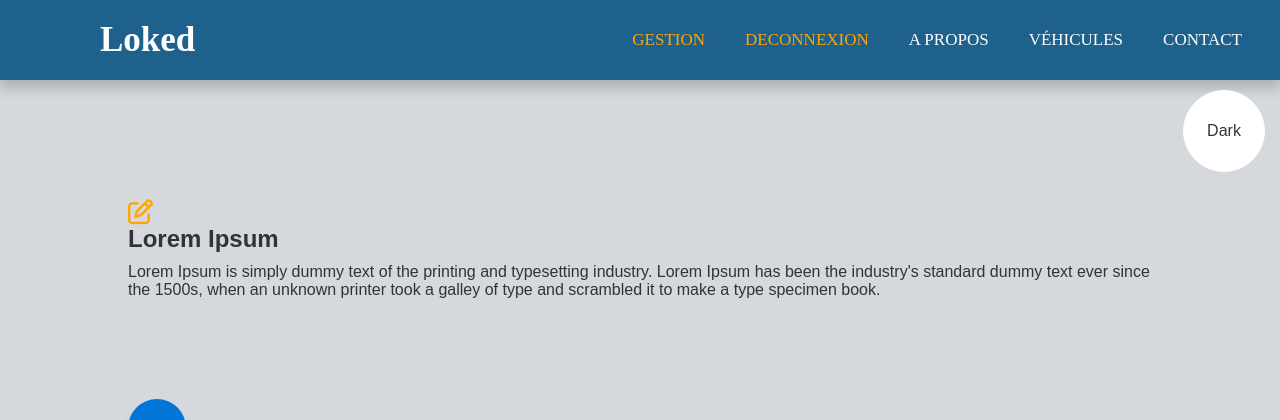
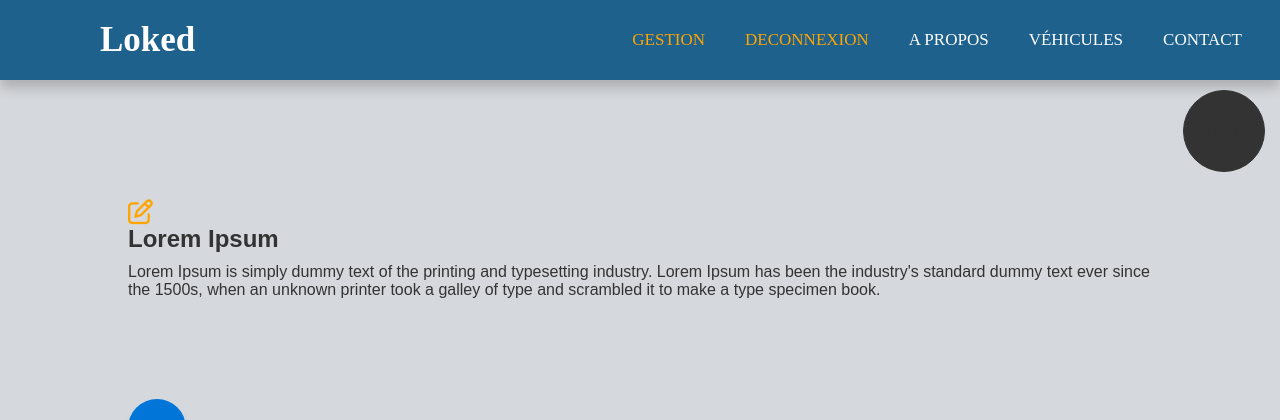
Before and after one commit to olivergrt/olivergrt.github.io, a PHP site: page / in a window 1280 px wide. Shown: the top 420 px of the page. Run offline with PHP 8.4, Linux system fonts and the light colour scheme; some libraries are stand-ins or nearby versions.

Commit message:
Update styles.css

```diff
--- a/css/styles.css
+++ b/css/styles.css
@@ -354,9 +354,9 @@ div.btn-toggle{
   width: 80px;
   height: 80px;
   border-radius: 50px;
-  background-color: #fff;
+  background-color: #333;
   color: #333;
-  border: 1px solid #fff;
+  border: 1px solid #333;
   display: flex;
   justify-content: center;
   align-items: center;
```
